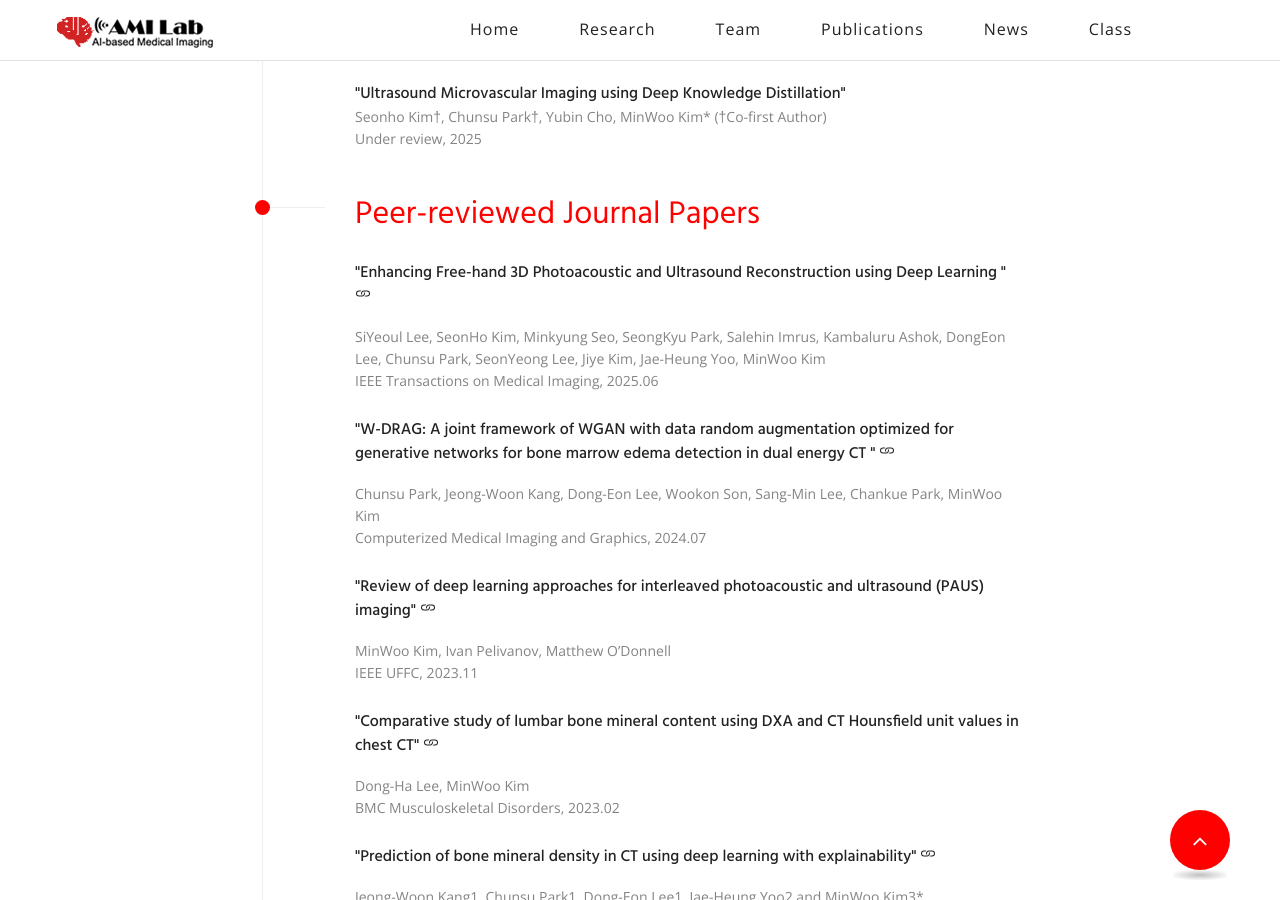
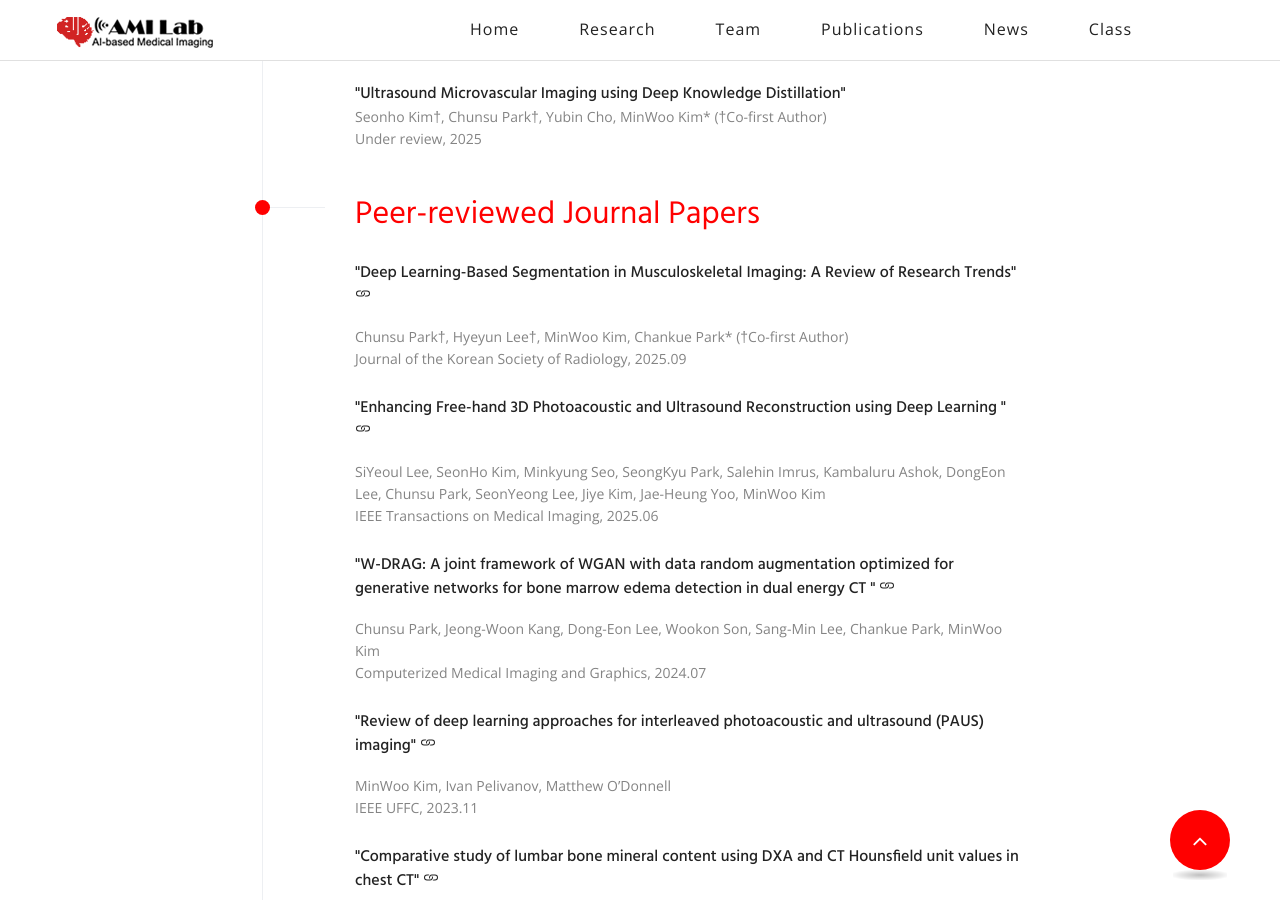
Before and after one commit to pnu-amilab/pnu-amilab.github.io, a Jekyll site: the page built from journal.html, in a window 1280 px wide and 900 px high, scrolled down 1068 px. Built offline with Jekyll 4.4.1, drawn with Linux system fonts in a browser that asks for light colours; some web fonts are replaced.

Commit message:
251110_춘수쌤 논문추가
251110_춘수쌤 논문추가

```diff
--- a/journal.html
+++ b/journal.html
@@ -131,7 +131,26 @@
                                 <h2  style="color: red;">Peer-reviewed Journal Papers</h2>
                             </div>
                             <ol>
-                                                                <li >
+                                <li >
+                                    <a name="Deep Learning-Based Segmentation in Musculoskeletal Imaging: A Review of Research Trends"></a>
+                                    <div class="single-item" style="padding-left: 0px;">
+                                        <!-- <figure class="image-box"><a href="#"><img src="images/resource/book-1.jpg" alt=""></a></figure> -->
+                                        <h5><a href="https://pmc.ncbi.nlm.nih.gov/articles/PMC12531661/">
+                                            "Deep Learning-Based Segmentation in Musculoskeletal Imaging: A Review of Research Trends"
+
+                                                <svg xmlns="http://www.w3.org/2000/svg" width="16" height="16" fill="currentColor" class="bi bi-link" viewBox="0 0 16 16">
+                                                    <path d="M6.354 5.5H4a3 3 0 0 0 0 6h3a3 3 0 0 0 2.83-4H9c-.086 0-.17.01-.25.031A2 2 0 0 1 7 10.5H4a2 2 0 1 1 0-4h1.535c.218-.376.495-.714.82-1z"/>
+                                                    <path d="M9 5.5a3 3 0 0 0-2.83 4h1.098A2 2 0 0 1 9 6.5h3a2 2 0 1 1 0 4h-1.535a4.02 4.02 0 0 1-.82 1H12a3 3 0 1 0 0-6H9z"/>
+                                                  </svg>
+                                            </a></h5>
+                                        <div class="text">
+                                            Chunsu Park†, Hyeyun Lee†, MinWoo Kim, Chankue Park* (†Co-first Author)
+                                            <br>
+                                            Journal of the Korean Society of Radiology, 2025.09
+                                        </div>
+                                    </div>
+                                </li>
+                                <li >
                                     <a name="Enhancing Free-hand 3D Photoacoustic and Ultrasound Reconstruction using Deep Learning
                                     "></a>
                                     <div class="single-item" style="padding-left: 0px;">
```
Also changed, not shown: publication.html (+19 -0 lines).
